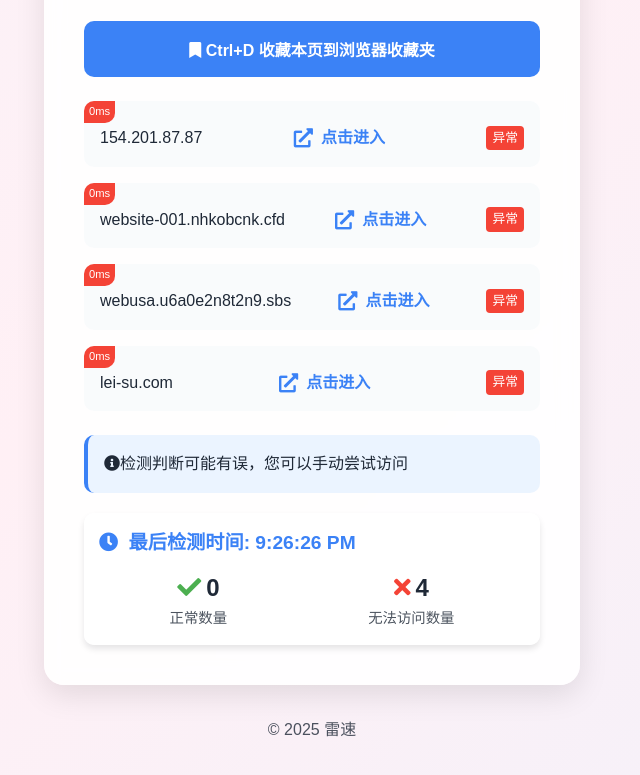
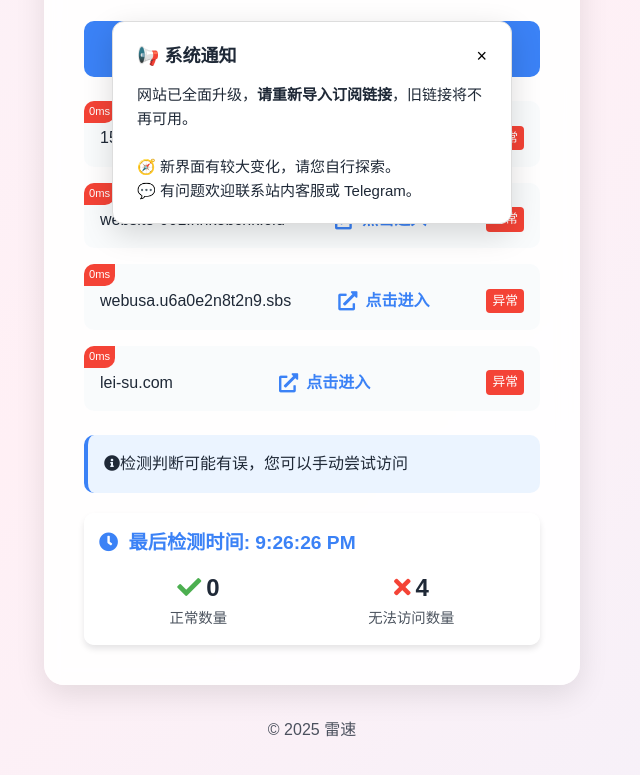
Before and after one commit to leisuvpn/leisuvpn.github.io, a plain HTML site: page index.html in a window 1280 px wide. Shown: the part 139-914 px from the top of the page, without its empty margins (328-968 px from the left). Drawn offline with Linux system fonts and the light colour scheme; no server answers; a web font is replaced by a local one.

Commit message:
Update index.html

```diff
--- a/index.html
+++ b/index.html
@@ -675,6 +675,25 @@ document.querySelector('.bookmark-btn').addEventListener('click', function(e) {
     }
 });
 </script>
+    <script>
+function closePopup() {
+  document.getElementById('popup-notice').style.display = 'none';
+  const today = new Date().toDateString();
+  localStorage.setItem('popupDismissedAt', today);
+}
+
+window.addEventListener('load', () => {
+  const lastDismissed = localStorage.getItem('popupDismissedAt');
+  const today = new Date().toDateString();
+
+  if (lastDismissed !== today) {
+    setTimeout(() => {
+      document.getElementById('popup-notice').style.display = 'block';
+    }, 3000); // 3秒后自动弹出
+  }
+});
+</script>
+
     <div id="popup-notice" style="display:none; position: fixed; z-index: 9999; top: 20%; left: 50%; transform: translateX(-50%); background: white; border: 1px solid #ddd; border-radius: 12px; padding: 20px 24px; max-width: 90%; width: 400px; box-shadow: 0 10px 30px rgba(0,0,0,0.15); font-family: 'HarmonyOS Sans SC', sans-serif;">
   <div style="display: flex; justify-content: space-between; align-items: center; margin-bottom: 12px;">
     <strong style="font-size: 18px;">📢 系统通知</strong>
```
